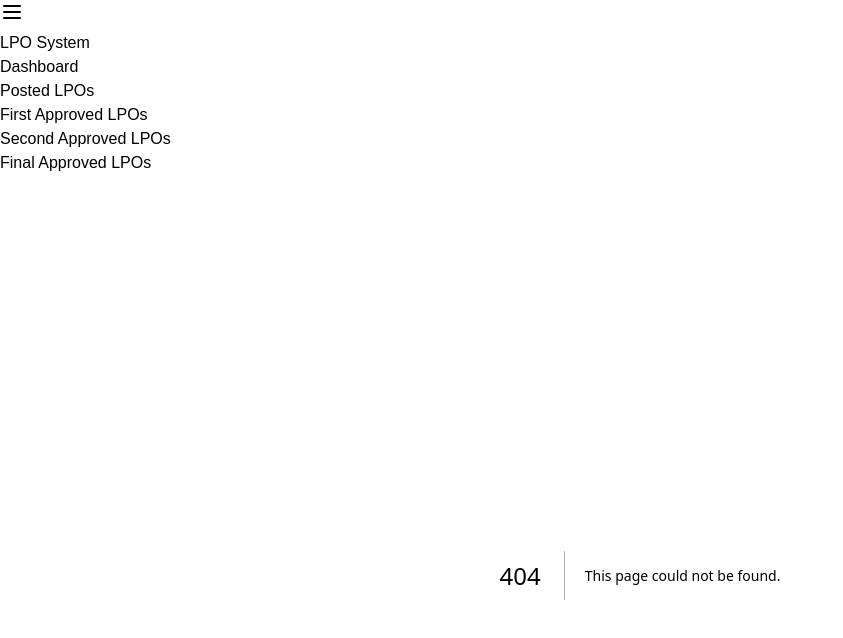
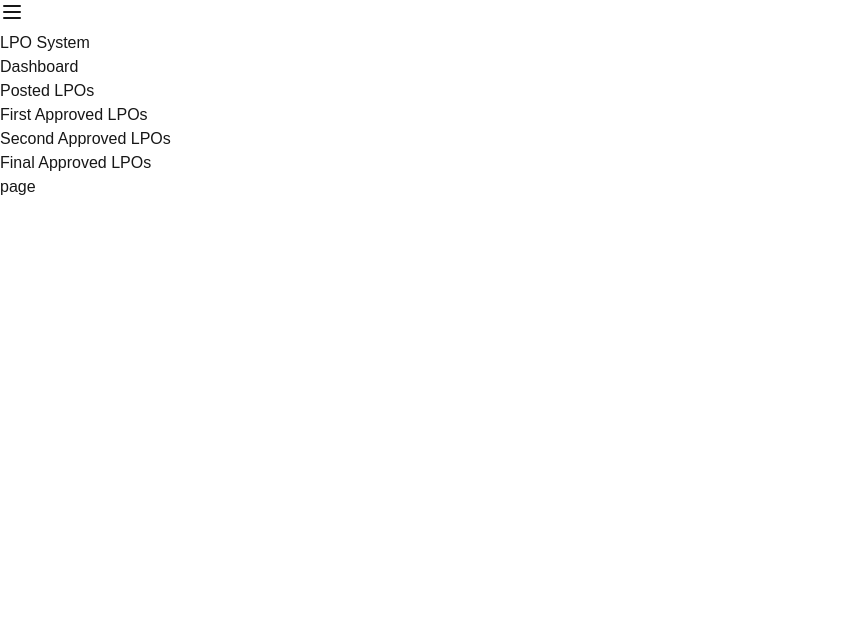
Before and after one commit to Mohraf/lpo-system, a Next.js app: page /postedLpos in a window 1280 px wide. Before the commit this address had no page. Shown: the top 638 px of the page, without its empty margins (0-843 px from the left). Built offline with nearby package versions, Linux system fonts and the light colour scheme.

Commit message:
(feat/postedLpos): added postedLpos, protected the route and added dynamic callback to login

```diff
--- a/src/app/login/page.tsx
+++ b/src/app/login/page.tsx
@@ -7,6 +7,7 @@ export default function LoginPage() {
   const searchParams = useSearchParams();
   const error = searchParams.get("error");
   const success = searchParams.get("success");
+  const callbackUrl = searchParams.get("callbackUrl") || "/dashboard"; // Get callback from query or default
 
   return (
     <>
@@ -35,7 +36,7 @@ export default function LoginPage() {
               signIn("credentials", {
                 email: formData.get("email"),
                 password: formData.get("password"),
-                callbackUrl: "/dashboard",
+                callbackUrl, // Use dynamic callback URL
               });
             }}
             className="space-y-4"
--- /dev/null
+++ b/src/app/postedLpos/page.tsx
@@ -0,0 +1,9 @@
+import React from 'react'
+
+const page = () => {
+  return (
+    <div>page</div>
+  )
+}
+
+export default page
--- a/src/components/Sidenav/Sidenav.tsx
+++ b/src/components/Sidenav/Sidenav.tsx
@@ -5,7 +5,7 @@ import { Menu, X } from "lucide-react";
 
 const navItems = [
   { name: "Dashboard", href: "/dashboard" },
-  { name: "Posted LPOs", href: "/lpos" },
+  { name: "Posted LPOs", href: "/postedLpos" },
   { name: "First Approved LPOs", href: "/products" },
   { name: "Second Approved LPOs", href: "/secondapproved" },
   { name: "Final Approved LPOs", href: "/settings" }
--- a/src/middleware.ts
+++ b/src/middleware.ts
@@ -7,6 +7,6 @@ export default withAuth({
 });
 
 export const config = {
-  matcher: ["/dashboard/:path*"],
+  matcher: ["/dashboard/:path*", "/postedLpos/:path*"],
   skip: ["/api/auth/:path*"], // Allows NextAuth routes to work
 };
```
